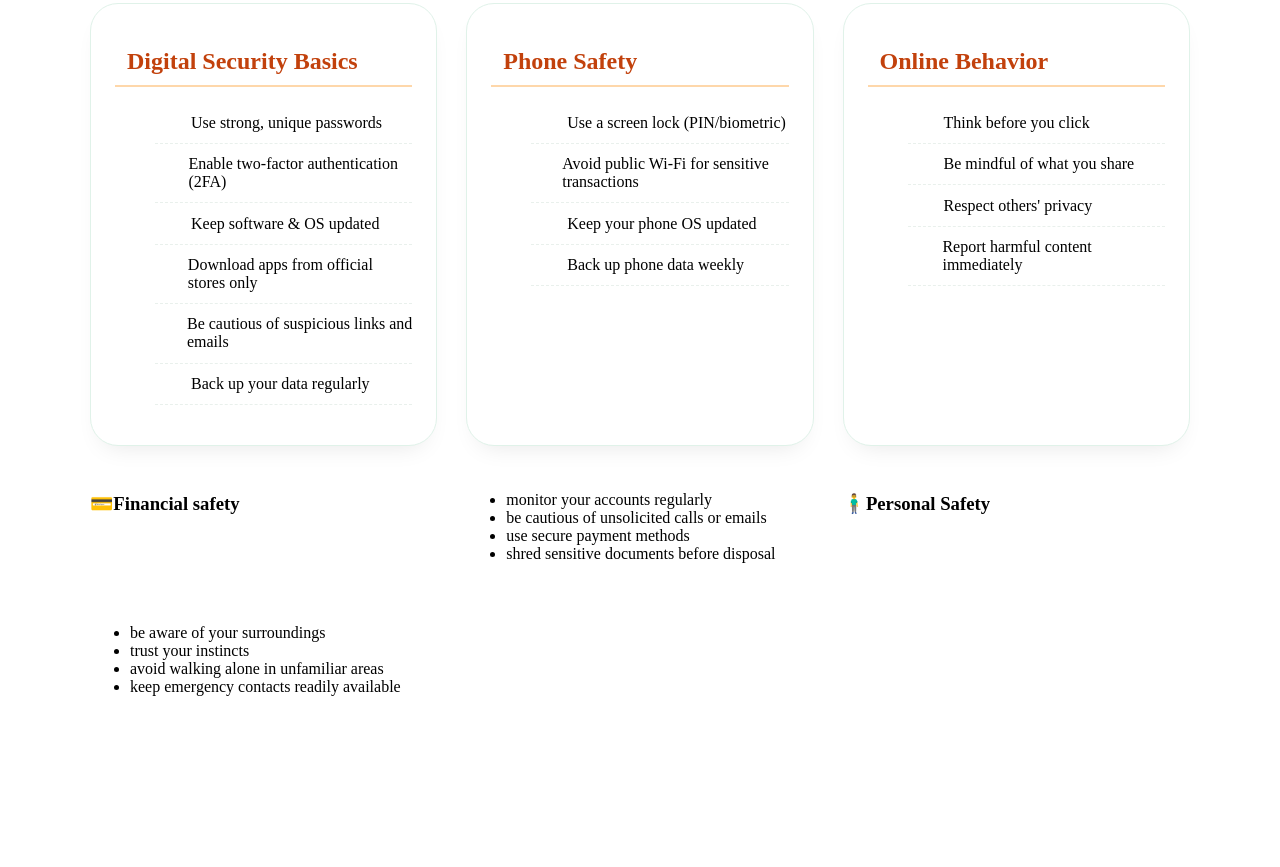
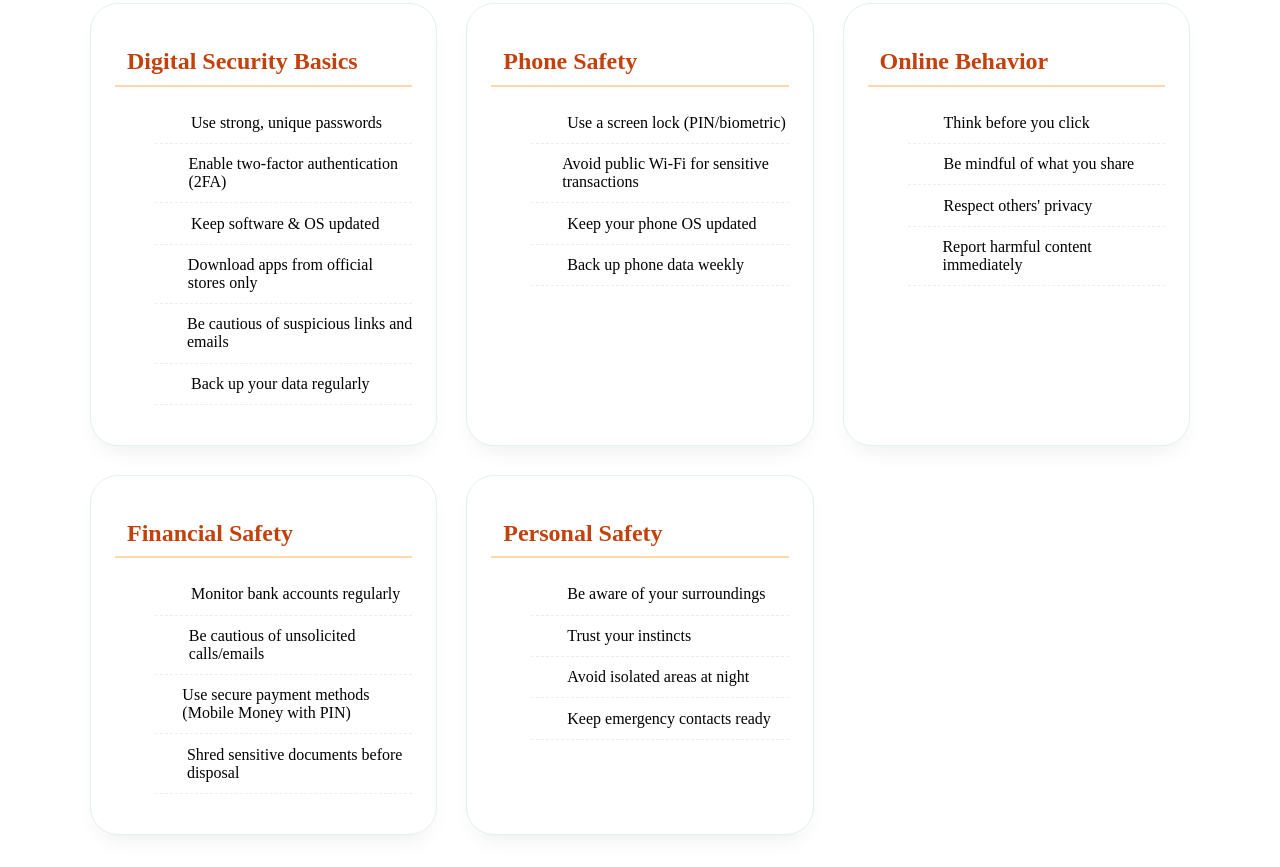
Before and after one commit to markkasibante19-lgtm/tech-bloom, a plain HTML site: page Tips.html in a window 1280 px wide. Shown: the part 338-1205 px from the top of the page. Before the commit the page ends 1082 px from the top, so only its background shows below. Drawn offline with Linux system fonts and the light colour scheme.

Commit message:
Update Tips.html

```diff
--- a/Tips.html
+++ b/Tips.html
@@ -53,24 +53,25 @@
             </ul>
         </div>
 
-          <h3>💳Financial safety</h3>
-        <ul>
-            <li>monitor your accounts regularly</li>
-            <li>be cautious of unsolicited calls or emails</li>
-            <li>use secure payment methods</li>
-            <li>shred sensitive documents before disposal</li>
-        </ul>
-        <h3>🧍‍♂️Personal Safety</h3>
-        <ul>
-            <li>be aware of your surroundings</li>
-            <li>trust your instincts</li>
-            <li>avoid walking alone in unfamiliar areas</li>
-            <li>keep emergency contacts readily available</li>
-        </ul>
-        <h3></h3>
+     <div class="tip-card">
+            <h2><i class="fas fa-credit-card"></i> Financial Safety</h2>
+            <ul>
+                <li><i class="fas fa-chart-simple"></i> Monitor bank accounts regularly</li>
+                <li><i class="fas fa-phone"></i> Be cautious of unsolicited calls/emails</li>
+                <li><i class="fas fa-lock"></i> Use secure payment methods (Mobile Money with PIN)</li>
+                <li><i class="fas fa-shredder"></i> Shred sensitive documents before disposal</li>
+            </ul>
+        </div>
 
-
+        <div class="tip-card">
+            <h2><i class="fas fa-person-walking"></i> Personal Safety</h2>
+            <ul>
+                <li><i class="fas fa-eye"></i> Be aware of your surroundings</li>
+                <li><i class="fas fa-brain"></i> Trust your instincts</li>
+                <li><i class="fas fa-person-walking-arrow-right"></i> Avoid isolated areas at night</li>
+                <li><i class="fas fa-phone-alt"></i> Keep emergency contacts ready</li>
+            </ul>
+        </div>
     </div>
-
 </body>
 </html>
```
